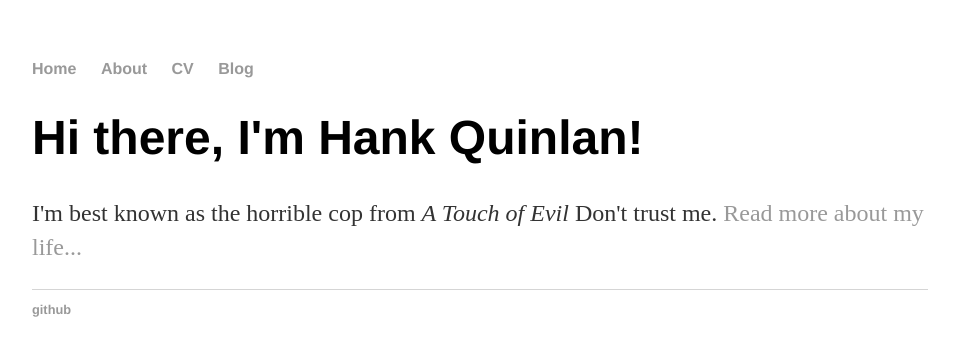
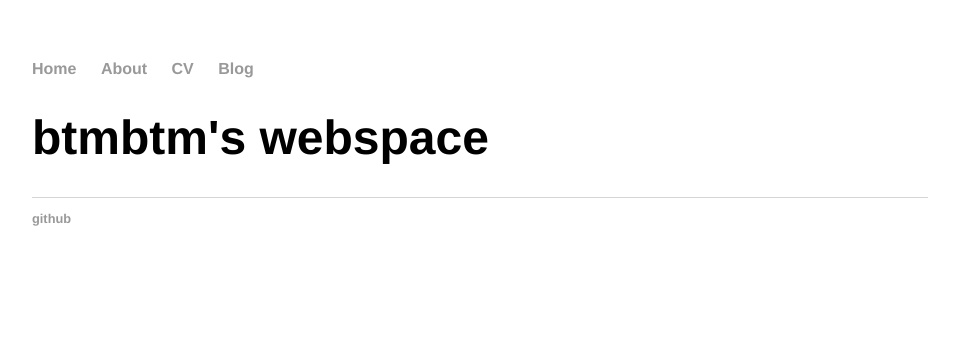
Before and after one commit to btmbtm/btmbtm.github.io, a Jekyll site: the page built from index.html, in a window 1280 px wide. Shown: the top 356 px of the page, without its empty margins (160-1115 px from the left). Built offline with Jekyll 4.4.1, drawn with Linux system fonts in a browser that asks for light colours.

Commit message:
Update index.html

```diff
--- a/index.html
+++ b/index.html
@@ -3,6 +3,5 @@ layout: default
 title: Hank Quinlan, Horrible Cop
 ---
 <div class="blurb">
-	<h1>Hi there, I'm Hank Quinlan!</h1>
-	<p>I'm best known as the horrible cop from <em>A Touch of Evil</em> Don't trust me. <a href="/about">Read more about my life...</a></p>
+	<h1>btmbtm's webspace</h1>
 </div><!-- /.blurb -->
```
